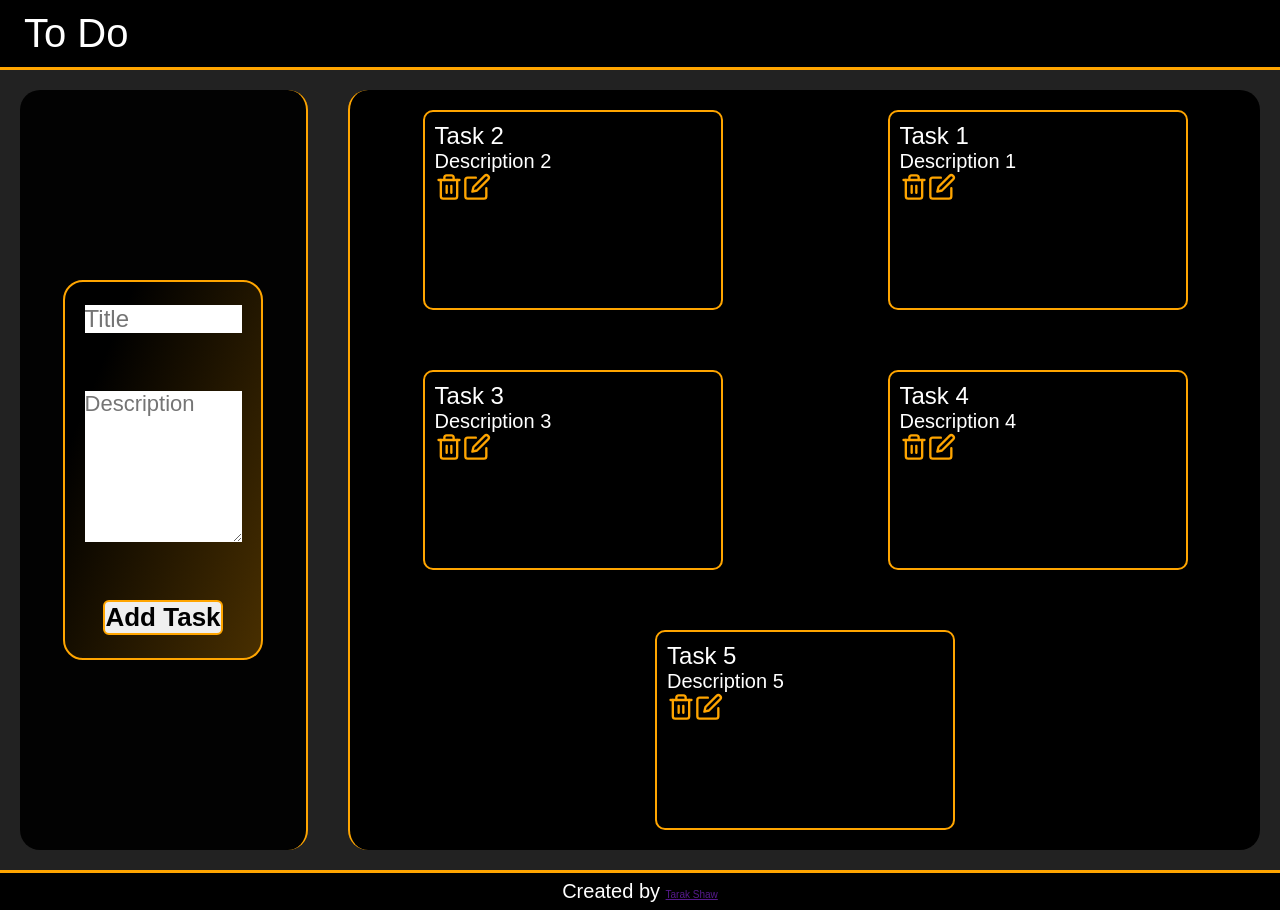
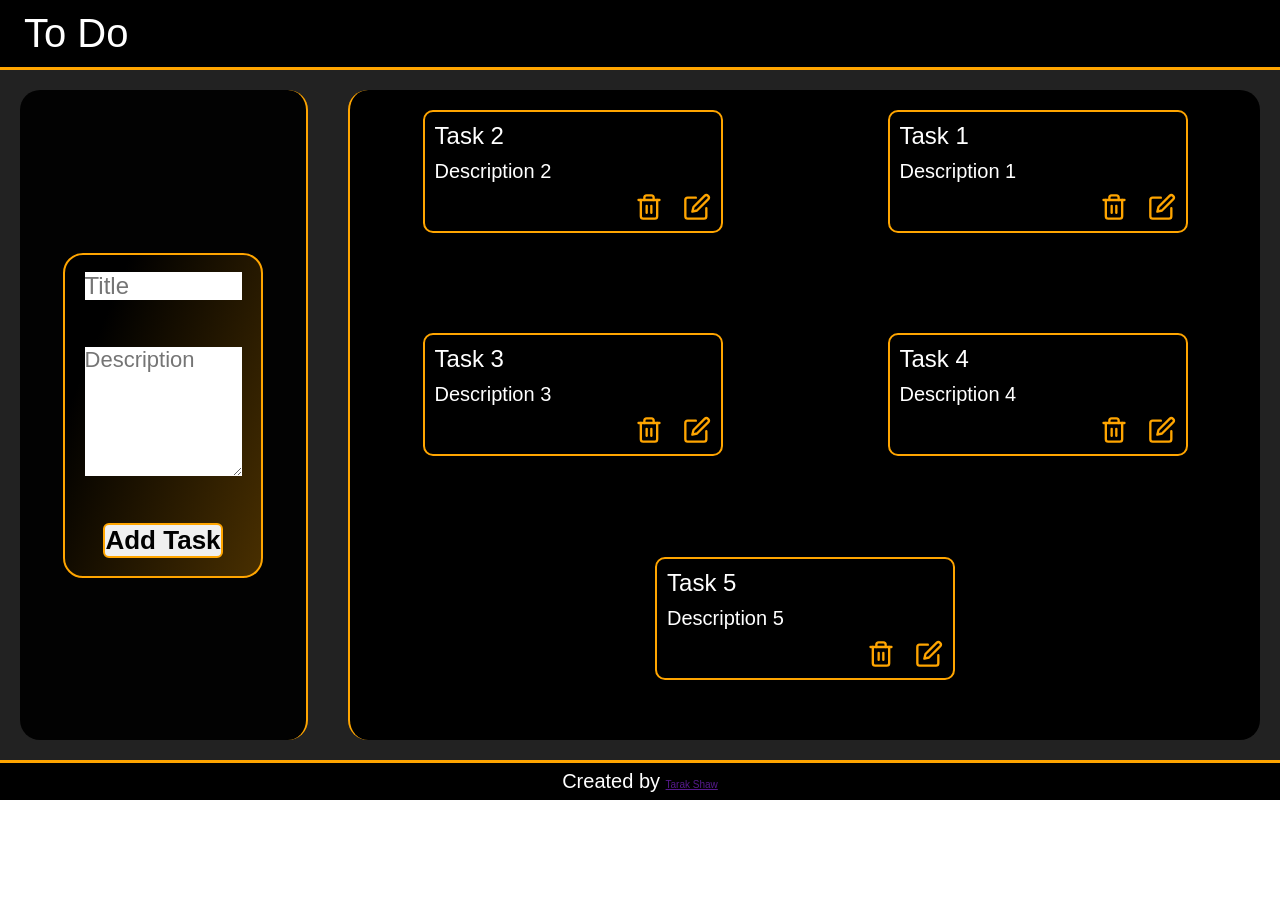
Before and after one commit to taraksh01/to-do, a React (Create React App) app: page / in a window 1280 px wide. After the commit the page ends 800 px from the top, so only its background shows below. Built offline with nearby package versions, Linux system fonts and the light colour scheme; a web font is replaced by a local one.

Commit message:
Made task card flex and aligned action button to bottom right

```diff
--- a/src/styles/Task.css
+++ b/src/styles/Task.css
@@ -1,16 +1,25 @@
 .task {
-  height: 200px;
   width: 300px;
   border: 2px solid #ffa500;
   margin: 20px;
   border-radius: 10px;
   padding: 10px;
+  display: flex;
+  flex-direction: column;
+  align-items: flex-start;
+  gap: 10px;
 }
 
-.title{
+.title {
   font-size: 2.4rem;
 }
 
-.description{
+.description {
   font-size: 2rem;
 }
+
+.action {
+  align-self: flex-end;
+  display: flex;
+  gap: 20px;
+}
```
